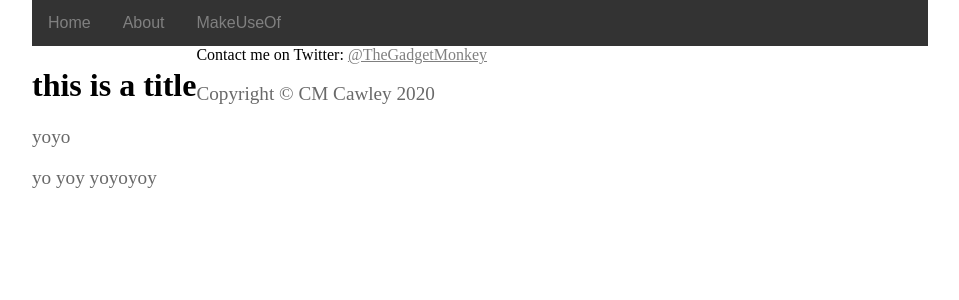
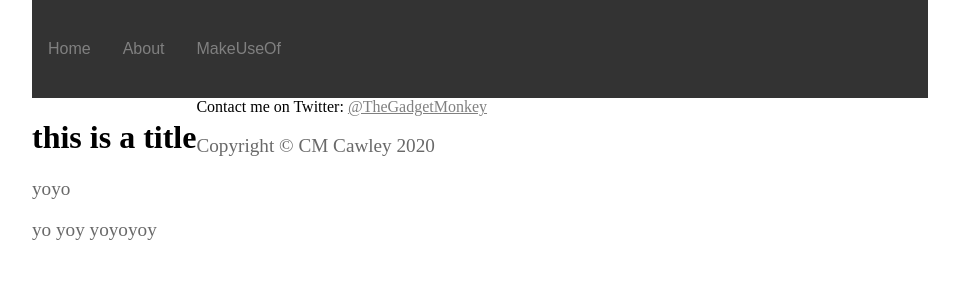
Before and after one commit to TheFeynman137/Solar-Data, a PHP site: page / in a window 1280 px wide. Shown: the top 300 px of the page, without its empty margins (160-1119 px from the left). Run offline with PHP 8.4, Linux system fonts and the light colour scheme.

Commit message:
Update style.css

```diff
--- a/style.css
+++ b/style.css
@@ -50,7 +50,7 @@ li a {
   display: block;
   color: white;
   text-align: center;
-  padding: 14px 16px;
+  padding: 40px 16px;
   text-decoration: none;
 }
 
```
